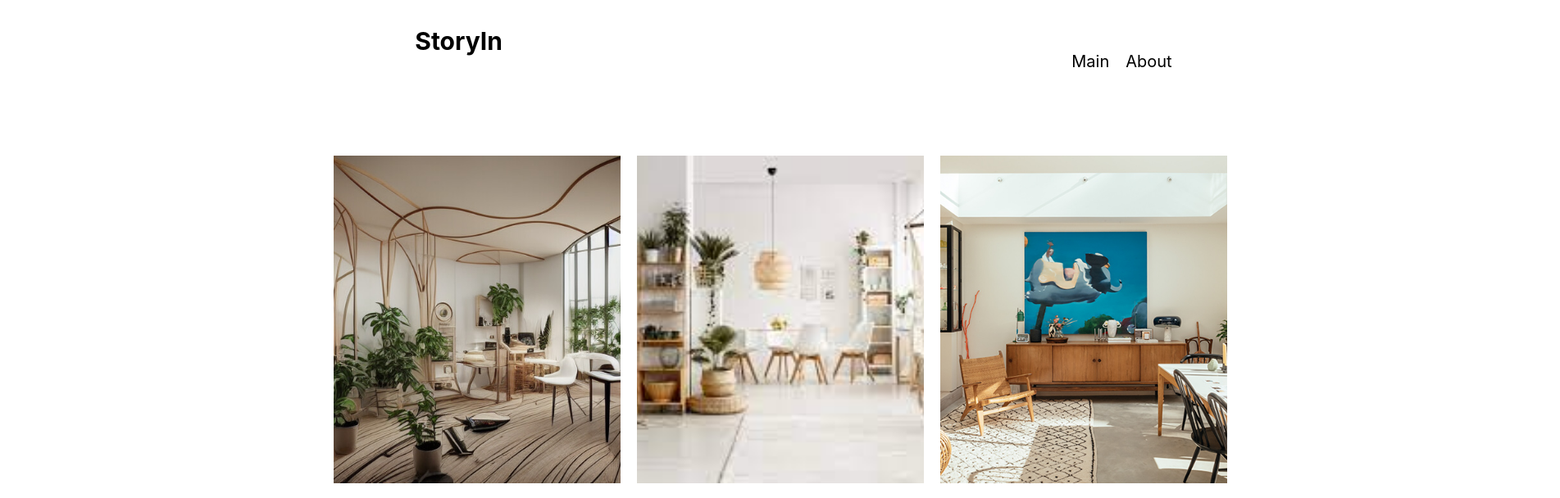
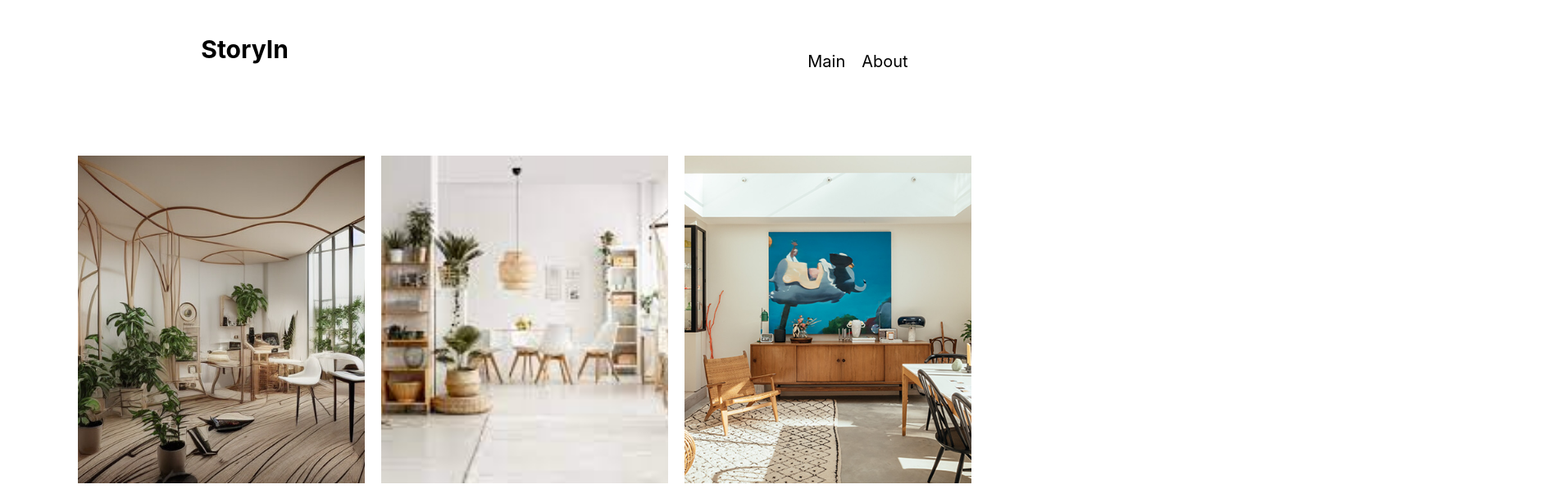
Before and after one commit to dlswn666/story-in, a React (Create React App) app: page /main in a window 1280 px wide. Shown: the top 608 px of the page at 82% size, 1903 px wide, since content can reach past the window. Built offline with nearby package versions, Linux system fonts and the light colour scheme.

Commit message:
css 문제 찾았다 야호

```diff
--- a/public/index.html
+++ b/public/index.html
@@ -1,9 +1,9 @@
 <!DOCTYPE html>
-<html lang="en">
+<html lang="kor">
   <head>
     <meta charset="utf-8" />
     <link rel="icon" href="%PUBLIC_URL%/favicon.ico" />
-    <meta name="viewport" content="width=device-width, initial-scale=1" />
+    <meta name="viewport" content="width=device-width,initial-scale=1.0,minimum-scale=1.0,maximum-scale=5.0,user-scalable=yes,viewport-fit=cover" />
     <meta name="theme-color" content="#000000" />
     <meta
       name="description"
@@ -24,7 +24,7 @@
       work correctly both with client-side routing and a non-root public URL.
       Learn how to configure a non-root public URL by running `npm run build`.
     -->
-    <title>React App</title>
+    <title>StoryIn</title>
   </head>
   <body>
     <noscript>You need to enable JavaScript to run this app.</noscript>
--- a/src/App.css
+++ b/src/App.css
@@ -1,4 +1,2 @@
 .mainContainer{
-  width: 1903px;
-  margin: auto;
 }
--- a/src/css/Navigation.css
+++ b/src/css/Navigation.css
@@ -2,6 +2,8 @@
     text-align: center;
     height: 100px;
     display: flex;
+    width: 1420px;
+    margin: 0 auto;
 }
 
 .emtyContainer1{
@@ -22,6 +24,8 @@
     margin: auto;
     display: inline-block;
     position: relative;
+    left: -100px;
+    top: 10px;
 }
 
 .nav-combine{
```
